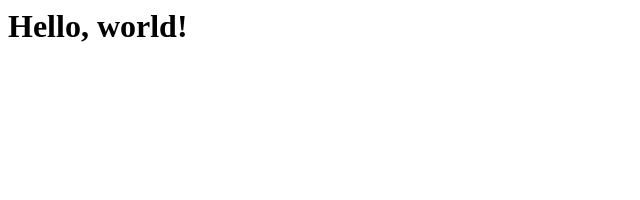
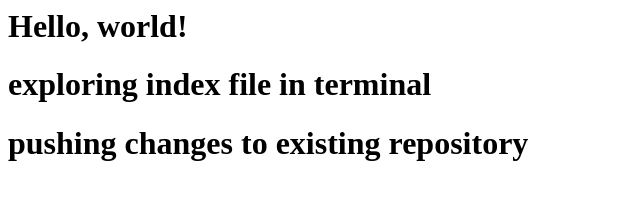
Before and after one commit to DhanashreeKharade451/mod1, a plain HTML site: page index.html in a window 1280 px wide. Shown: the whole page, without its empty margins (0-640 px from the left). Drawn offline with Linux system fonts and the light colour scheme.

Commit message:
pushing changes to remote repo

```diff
--- a/index.html
+++ b/index.html
@@ -4,5 +4,7 @@
   </head>
   <body>
     <h1>Hello, world!</h1>
+     <h1>exploring index file in terminal</h1>
+     <h1>pushing changes to existing repository</h1>
   </body>
 </html>
```
